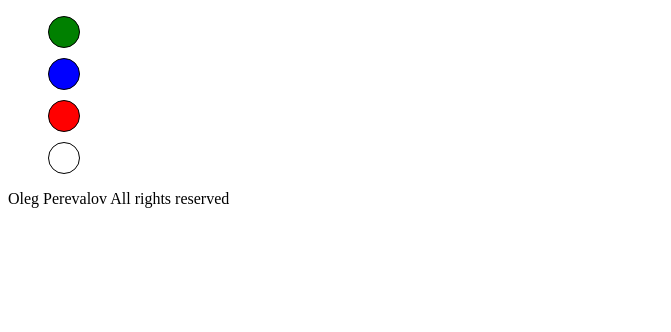
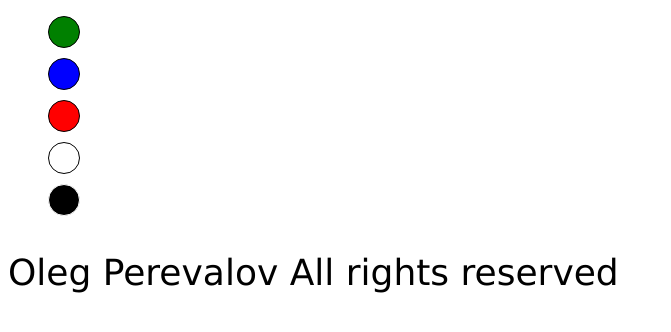
Before and after one commit to Olezhek3D/2143, a plain HTML site: page index.html in a window 1280 px wide. Shown: the whole page, without its empty margins (0-671 px from the left). Drawn offline with Linux system fonts and the light colour scheme.

Commit message:
Update style.css
blk

```diff
--- a/css/style.css
+++ b/css/style.css
@@ -40,3 +40,16 @@ body {
 .theme__list {
     list-style: none;
 }
+.theme__black {
+    margin-top: 10px;
+    background-color: rgb(0, 0, 0);
+    width: 30px;
+    height: 30px;
+    border-radius: 100%;
+    cursor: pointer;
+    border: 1px solid white;
+}
+.author {
+    font-family: Verdana;
+    font-size: 36px;
+}
```
